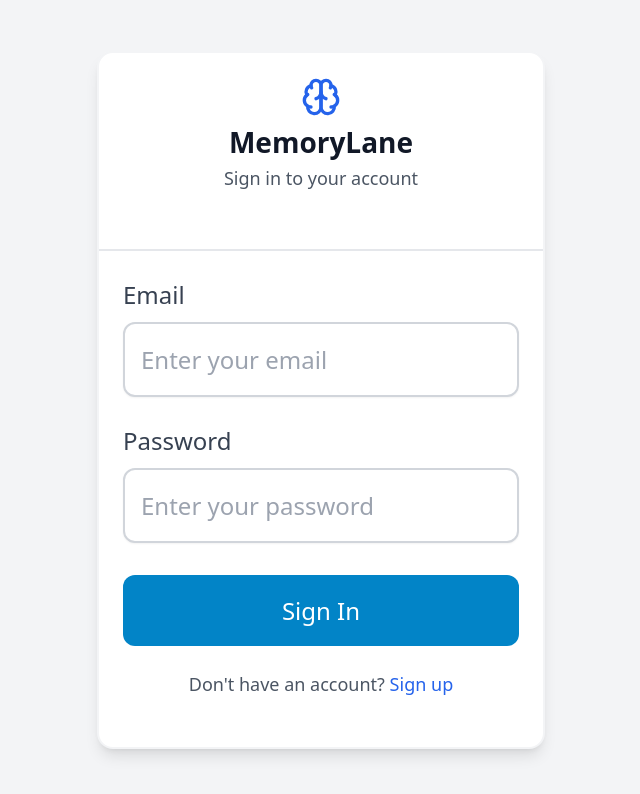
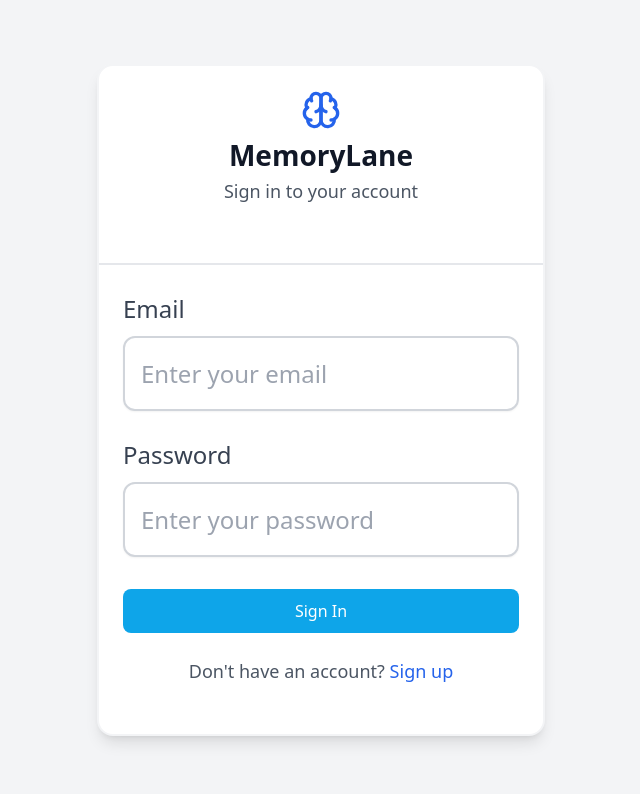
Before and after one commit to JuanCruzSalinas-be/JuanCruzSalinas-be.github.io, a React (Vite) app: page /login in a window 1280 px wide. Shown: the top 794 px of the page, without its empty margins (319-959 px from the left). Built offline with nearby package versions, Linux system fonts and the light colour scheme.

Commit message:
Update button styles

```diff
--- a/src/components/ui/Button.tsx
+++ b/src/components/ui/Button.tsx
@@ -21,20 +21,20 @@ const Button: React.FC<ButtonProps> = ({
   disabled = false,
   className = '',
 }) => {
-  const baseClasses = 'rounded-xl font-medium transition-colors focus:outline-none focus:ring-4 focus:ring-offset-2';
+  const baseClasses = 'rounded-lg font-medium transition-all focus:outline-none focus:ring-2 focus:ring-offset-2';
 
   const variantClasses = {
-    primary: 'bg-primary-600 text-white hover:bg-primary-700 focus:ring-primary-500',
-    secondary: 'bg-gray-200 text-gray-800 hover:bg-gray-300 focus:ring-gray-500',
-    success: 'bg-green-600 text-white hover:bg-green-700 focus:ring-green-500',
-    danger: 'bg-red-600 text-white hover:bg-red-700 focus:ring-red-500',
-    outline: 'bg-transparent text-primary-600 border-2 border-primary-600 hover:bg-primary-50 focus:ring-primary-500',
+    primary: 'bg-primary-500 text-white hover:bg-primary-600 focus:ring-primary-400',
+    secondary: 'bg-gray-100 text-gray-700 hover:bg-gray-200 focus:ring-gray-400',
+    success: 'bg-green-500 text-white hover:bg-green-600 focus:ring-green-400',
+    danger: 'bg-red-500 text-white hover:bg-red-600 focus:ring-red-400',
+    outline: 'bg-transparent text-primary-600 border border-primary-500 hover:bg-primary-50 focus:ring-primary-400',
   };
 
   const sizeClasses = {
-    sm: 'py-3 px-4 text-lg',
-    md: 'py-4 px-6 text-xl',
-    lg: 'py-5 px-8 text-2xl',
+    sm: 'py-1.5 px-3 text-sm',
+    md: 'py-2 px-4 text-base',
+    lg: 'py-2.5 px-5 text-lg',
   };
 
   const widthClass = fullWidth ? 'w-full' : '';
```
